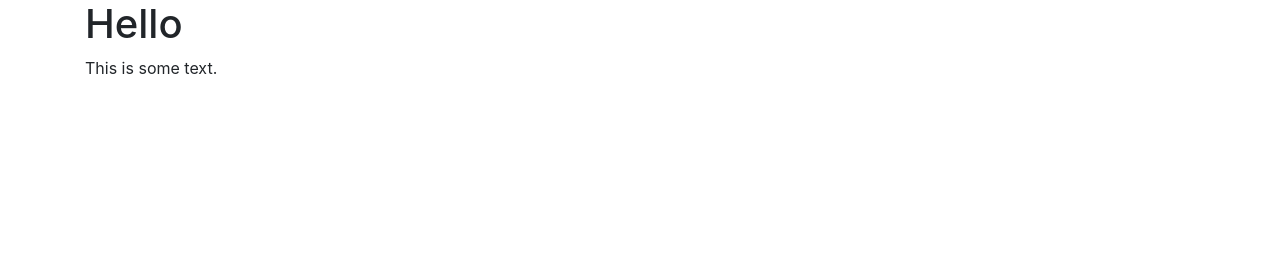
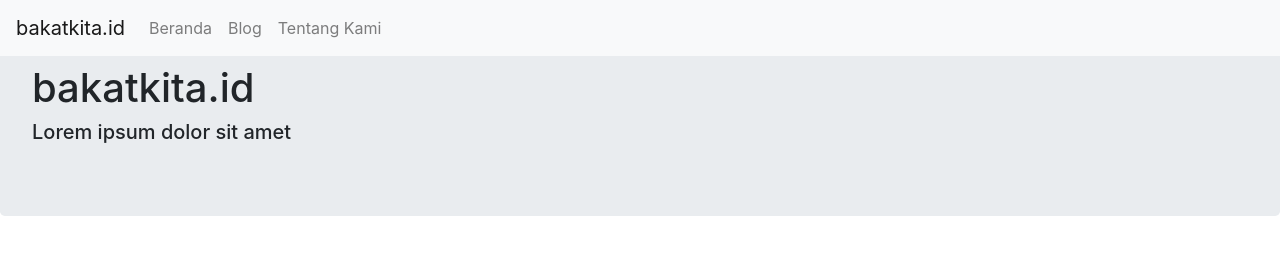
Before and after one commit to mkhaufillah/bakatkita, a plain HTML site: page index.html in a window 1280 px wide. Drawn offline with Linux system fonts and the light colour scheme.

Commit message:
header edited

```diff
--- a/index.html
+++ b/index.html
@@ -25,9 +25,34 @@
     <script src="js/bootstrap.min.js"></script>
   </head>
   <body>
-    <div class="container">
-      <h1>Hello</h1>
-      <p>This is some text.</p>
+    <!-- header section -->
+    <nav class="navbar navbar-expand-md bg-light navbar-light fixed-top">
+      <!-- Judul -->
+      <a class="navbar-brand" href="#">bakatkita.id</a>
+      <!-- Toggler/collapsibe Button -->
+      <button class="navbar-toggler" type="button" data-toggle="collapse" data-target="#collapsibleNavbar">
+        <span class="navbar-toggler-icon"></span>
+      </button>
+      <!-- Navbar links -->
+      <div class="collapse navbar-collapse" id="collapsibleNavbar">
+        <ul class="navbar-nav">
+          <li class="nav-item">
+            <a class="nav-link" href="#">Beranda</a>
+          </li>
+          <li class="nav-item">
+            <a class="nav-link" href="#">Blog</a>
+          </li>
+          <li class="nav-item">
+            <a class="nav-link" href="#">Tentang Kami</a>
+          </li>
+        </ul>
+      </div>
+    </nav>
+    <div class="jumbotron">
+      <h1>bakatkita.id</h1>
+      <h5>Lorem ipsum dolor sit amet</h5>
     </div>
+    <!-- content section -->
+
   </body>
 </html>
```
Also changed, not shown: css/bootstrap.css.
